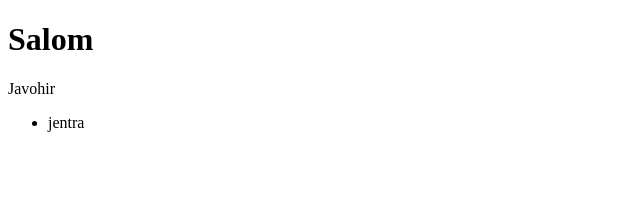
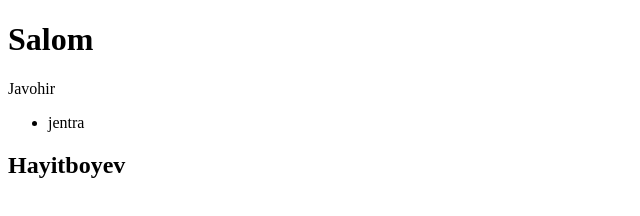
Before and after one commit to HayitboyevJavohir/my-work, a plain HTML site: page index.html in a window 1280 px wide. Shown: the whole page, without its empty margins (0-640 px from the left). Drawn offline with Linux system fonts and the light colour scheme.

Commit message:
h2 qoshdim

```diff
--- a/index.html
+++ b/index.html
@@ -13,6 +13,7 @@
       <li>jentra</li>
     </ul>
 </header>
+<h2>Hayitboyev</h2>
 
   </body>
 </html>
```
